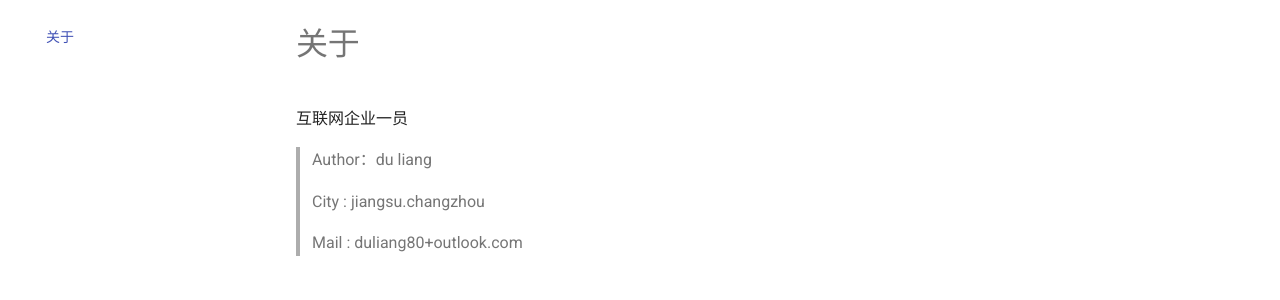
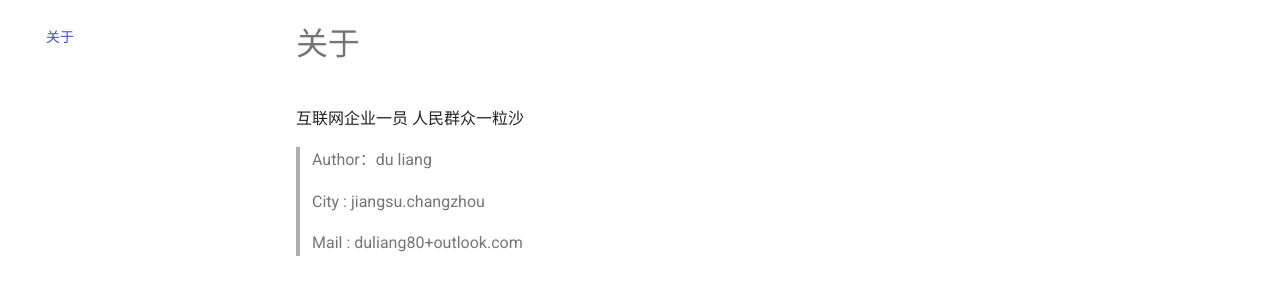
Before and after one commit to duliang123/dba100, an MkDocs documentation site: the page built from docs/about.md, in a window 1280 px wide. Shown: the part 122-422 px from the top of the page. Built offline with MkDocs 1.6.1 and Material for MkDocs 9.7.7, drawn with Linux system fonts in a browser that asks for light colours.

Commit message:
Update about.md

```diff
--- a/docs/about.md
+++ b/docs/about.md
@@ -1,6 +1,6 @@
 # 关于
 
-互联网企业一员
+互联网企业一员 人民群众一粒沙
 
 > Author：du liang
 
```
